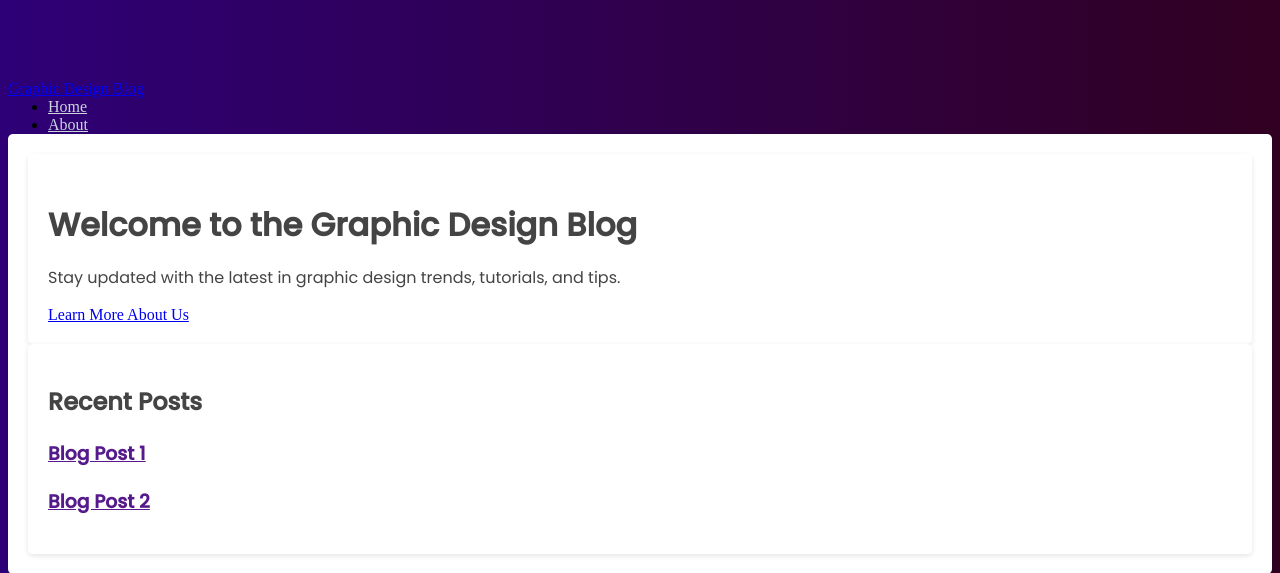
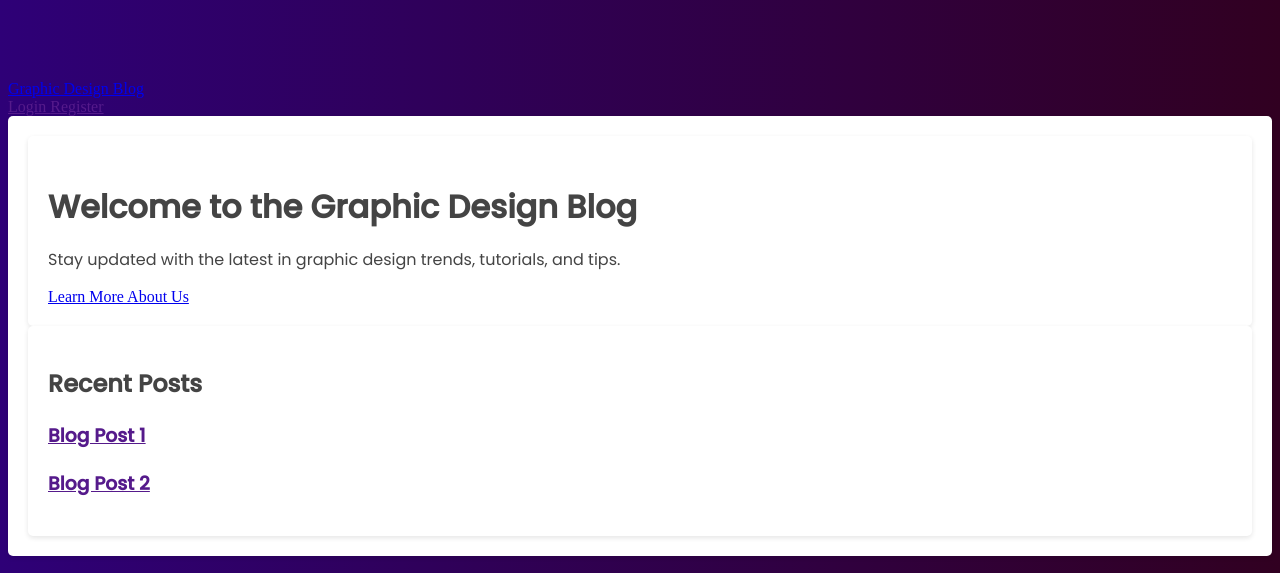
Before and after one commit to OwenD-24/Graphic-Design-Blog, a Django app: page / in a window 1280 px wide. Shown: the top 573 px of the page. Run offline with Django 4.2, Linux system fonts and the light colour scheme.

Commit message:
Added basic navigation structure to base.html

```diff
--- a/blog/templates/blog/base.html
+++ b/blog/templates/blog/base.html
@@ -1,6 +1,7 @@
 {% load static %}
 <!DOCTYPE html>
 <html lang="en">
+
 <head>
     <meta charset="UTF-8">
     <meta name="viewport" content="width=device-width, initial-scale=1.0">
@@ -10,6 +11,7 @@
     <link rel="stylesheet" href="{% static 'blog/main.css' %}">
     <link rel="stylesheet" href="https://fonts.googleapis.com/css2?family=Poppins:wght@300;400;500&display=swap">
 </head>
+
 <body class="bg-steel">
 
     <!-- Navbar Section -->
@@ -17,17 +19,49 @@
         <nav class="navbar navbar-expand-lg navbar-dark">
             <a class="navbar-brand" href="{% url 'home' %}">Graphic Design Blog</a>
             <div class="collapse navbar-collapse">
-                <ul class="navbar-nav ml-auto">
-                    <li class="nav-item">
-                        <a class="nav-link" href="{% url 'home' %}">Home</a>
-                    </li>
-                    <li class="nav-item">
-                        <a class="nav-link" href="{% url 'about' %}">About</a>
-                    </li>
-                    <!-- More Links Section -->
-                </ul>
+                {% if user.is_authenticated %}
+                <a class="nav-item nav-link" href="{% url 'blog-home' %}">HOME</a>
+                <a class="nav-item nav-link" href="{% url 'blog-about' %}">ABOUT</a>
             </div>
-        </nav>
+            <!-- Navbar Right Side -->
+            <div class="navbar-nav">
+                <a href="" id="auth-links">
+                    <span></span>
+                    <span></span>
+                    <span></span>
+                    <span></span>
+                    Create Post
+                </a>
+                <a href="" id="auth-links">
+                    <span></span>
+                    <span></span>
+                    <span></span>
+                    <span></span>
+                    Profile
+                </a>
+                <a href="" id="auth-links">
+                    <span></span>
+                    <span></span>
+                    <span></span>
+                    <span></span>
+                    Logout
+                </a>
+                {% else %}
+                <a href="" id="auth-links">
+                    <span></span>
+                    <span></span>
+                    <span></span>
+                    <span></span>
+                    Login
+                </a>
+                <a href="" id="auth-links">
+                    <span></span>
+                    <span></span>
+                    <span></span>
+                    <span></span>
+                    Register
+                </a>
+                {% endif %}
     </header>
 
     <!-- Content Block Section -->
@@ -37,4 +71,5 @@
 
     <!-- Footer Section -->
 </body>
+
 </html>
```
